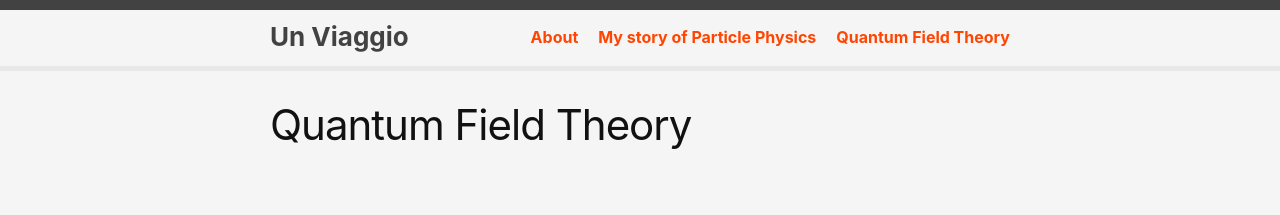
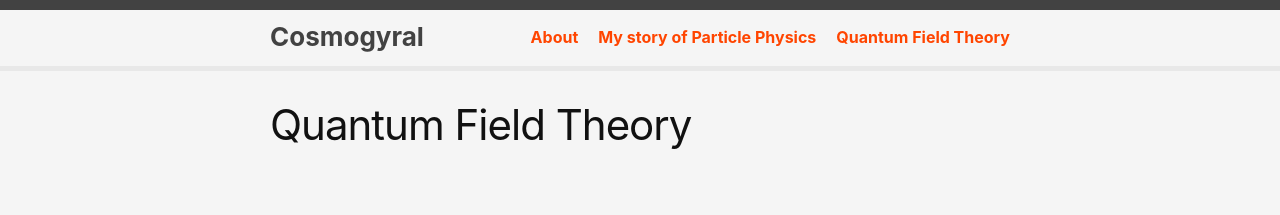
Before and after one commit to snigdhochakraborty/snigdhochakraborty.github.io, a Jekyll site: the page built from qft.markdown, in a window 1280 px wide. Shown: the top 215 px of the page. Built offline with Jekyll 4.4.1, drawn with Linux system fonts in a browser that asks for light colours.

Commit message:
Update _config.yml

```diff
--- a/_config.yml
+++ b/_config.yml
@@ -18,7 +18,7 @@
 # You can create any custom variable you would like, and they will be accessible
 # in the templates via {{ site.myvariable }}.
 
-title: Un Viaggio
+title: Cosmogyral
 author:
     name: Snigdho Chakraborty
     email: snigdho.chakraborty@gmail.com
```
